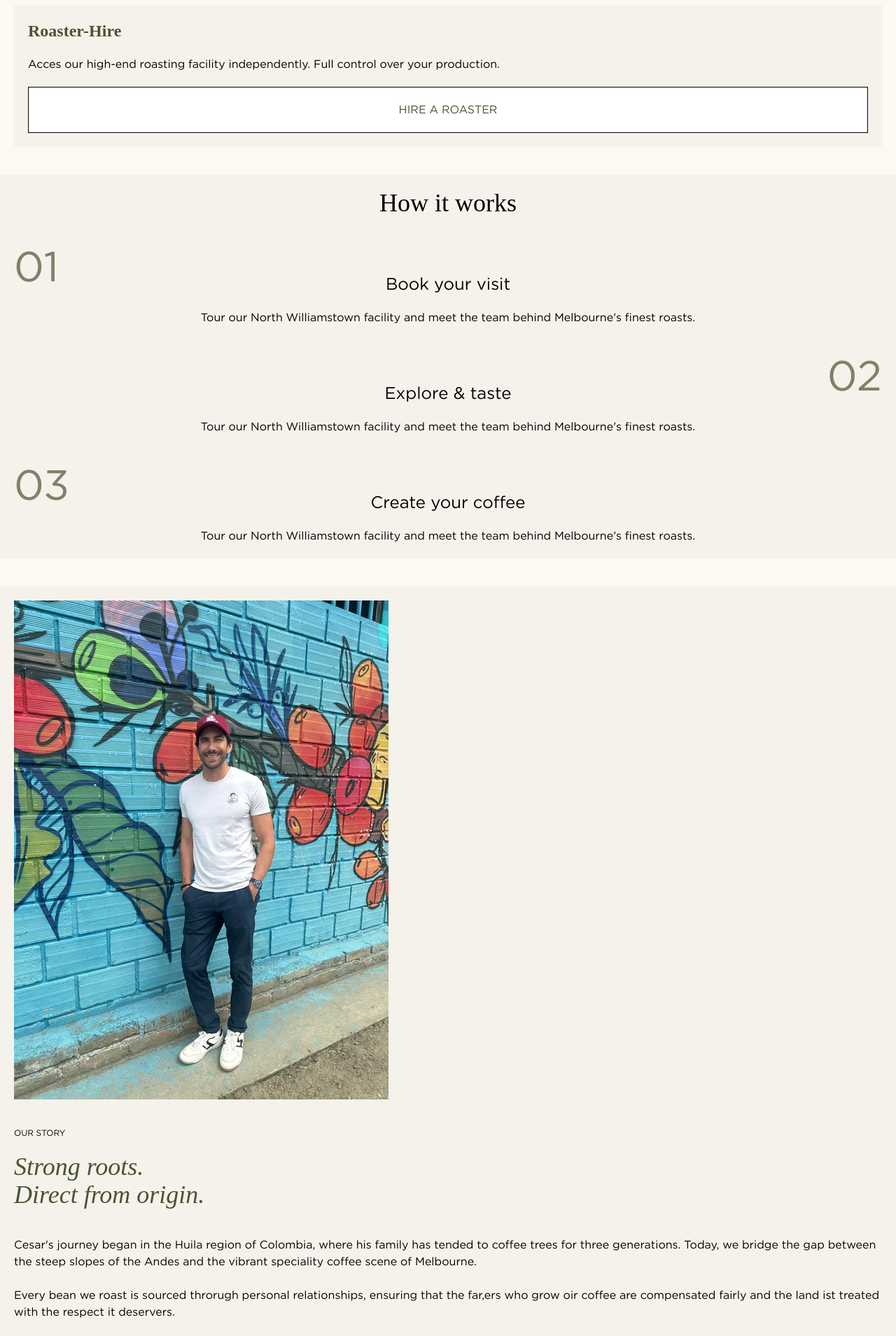
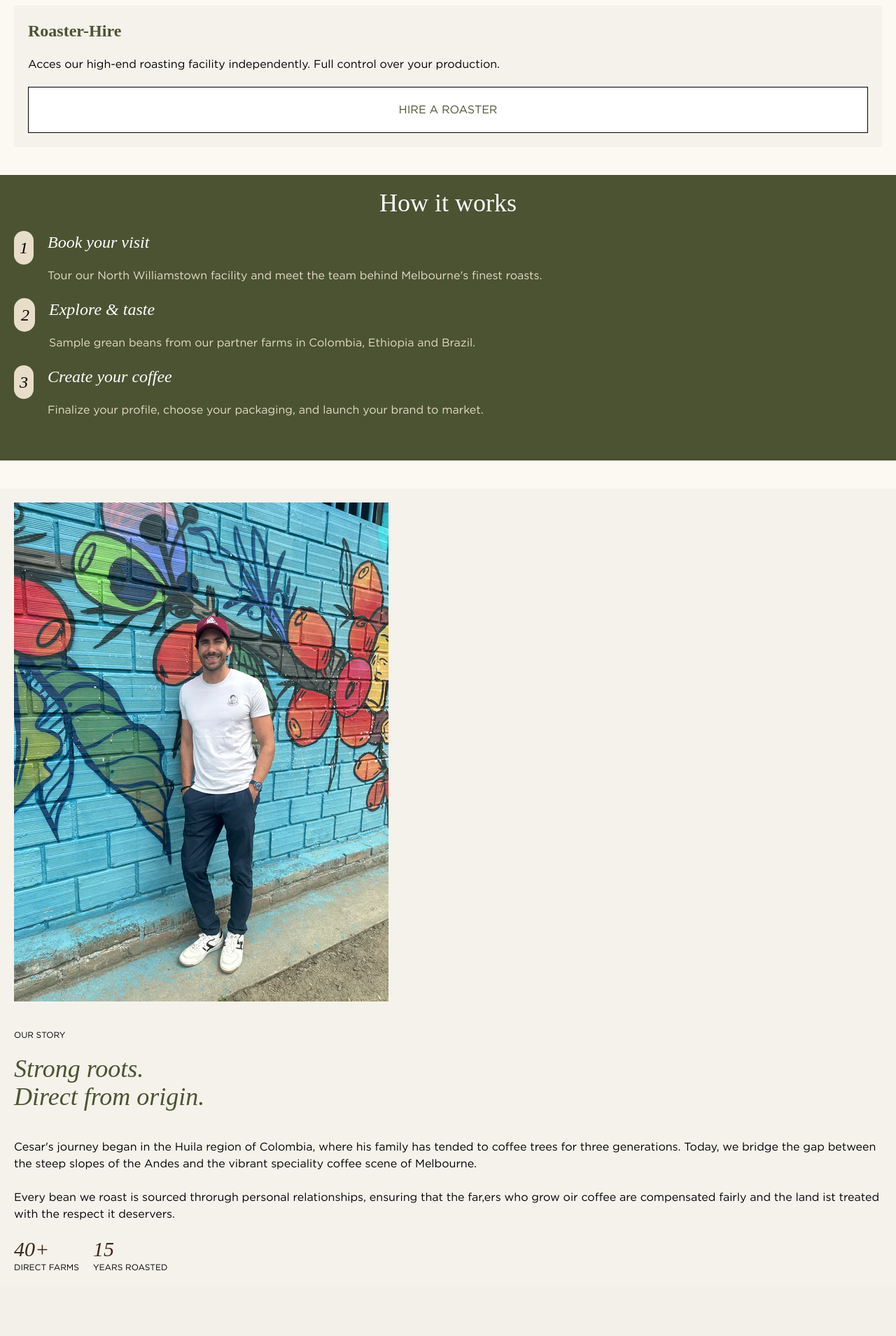
Before and after one commit to Sheydom/cesarscoffeecup, a Laravel app: page / in a window 1280 px wide. Shown: the part 2668-4577 px from the top of the page at 70% size. After the commit the page ends 4484 px from the top, so only its background shows below. Run offline with Laravel 12, Linux system fonts and the light colour scheme; style sheets or scripts are compiled from the project's sources; some libraries are stand-ins or nearby versions.

Commit message:
home layout howitworks completed

```diff
--- a/resources/css/app.css
+++ b/resources/css/app.css
@@ -55,6 +55,7 @@
     --color-tertiary: #d7c4a3;
     --color-neutral: #f5f2eb;
     --color-coffeDark: #3e291b;
+    --color-pastel: #e8ddc8;
 
     --color-accent: var(--color-neutral-800);
     --color-accent-content: var(--color-neutral-800);
--- a/resources/views/components/home/howItWorks.blade.php
+++ b/resources/views/components/home/howItWorks.blade.php
@@ -1,27 +1,37 @@
-<section class="p-5 bg-neutral mt-10">
-    <h2 class="text-4xl text-center font-bodoni mb-10">How it works</h2>
+<section class="p-5 bg-primary mt-10">
+    <h2 class="text-4xl text-center font-bodoni mb-10 text-white">How it works</h2>
     <div class="flex flex-col mb-10">
-        <p class="text-6xl text-primary/70">01</p>
-        <div class="flex flex-col items-center -mt-5">
-            <h3 class="text-2xl mb-5">Book your visit</h3>
-            <p class="text-center">Tour our North Williamstown facility and meet the team behind Melbourne's finest
-                roasts.</p>
+        <div class="flex -mt-5">
+            <p class="text-2xl flex p-2 h-max mr-5  text-black w-max font-bodoni italic bg-pastel rounded-full  ">
+                1</p>
+            <div class="flex flex-col">
+                <h3 class="text-2xl mb-5 text-white font-bodoni italic">Book your visit</h3>
+                <p class=" text-pastel">Tour our North Williamstown facility and meet the team behind Melbourne's
+                    finest
+                    roasts.</p>
+            </div>
         </div>
     </div>
     <div class="flex flex-col mb-10">
-        <p class="text-6xl flex justify-end text-primary/70">02</p>
-        <div class="flex flex-col items-center -mt-5">
-            <h3 class="text-2xl mb-5">Explore & taste</h3>
-            <p class="text-center">Tour our North Williamstown facility and meet the team behind Melbourne's finest
-                roasts.</p>
+        <div class="flex -mt-5 ">
+            <p
+                class="text-2xl p-2 h-max mr-5  border-l-pastel border-l-2 text-black font-bodoni italic bg-pastel rounded-full  ">
+                2</p>
+            <div class="flex flex-col">
+                <h3 class="text-2xl mb-5 text-white font-bodoni italic">Explore & taste</h3>
+                <p class=" text-pastel">Sample grean beans from our partner farms in Colombia, Ethiopia and Brazil.</p>
+            </div>
         </div>
     </div>
-    <div class="flex flex-col">
-        <p class="text-6xl text-primary/70">03</p>
-        <div class="flex flex-col items-center -mt-5">
-            <h3 class="text-2xl mb-5">Create your coffee</h3>
-            <p class="text-center">Tour our North Williamstown facility and meet the team behind Melbourne's finest
-                roasts.</p>
+    <div class="flex flex-col mb-10">
+        <div class="flex -mt-5">
+            <p class="text-2xl flex p-2 h-max mr-5  text-black w-max font-bodoni italic bg-pastel rounded-full  ">
+                3</p>
+            <div class="flex flex-col">
+                <h3 class="text-2xl mb-5 text-white font-bodoni italic">Create your coffee</h3>
+                <p class=" text-pastel">Finalize your profile, choose your packaging, and launch your brand to market.
+                </p>
+            </div>
         </div>
     </div>
 </section>
```
